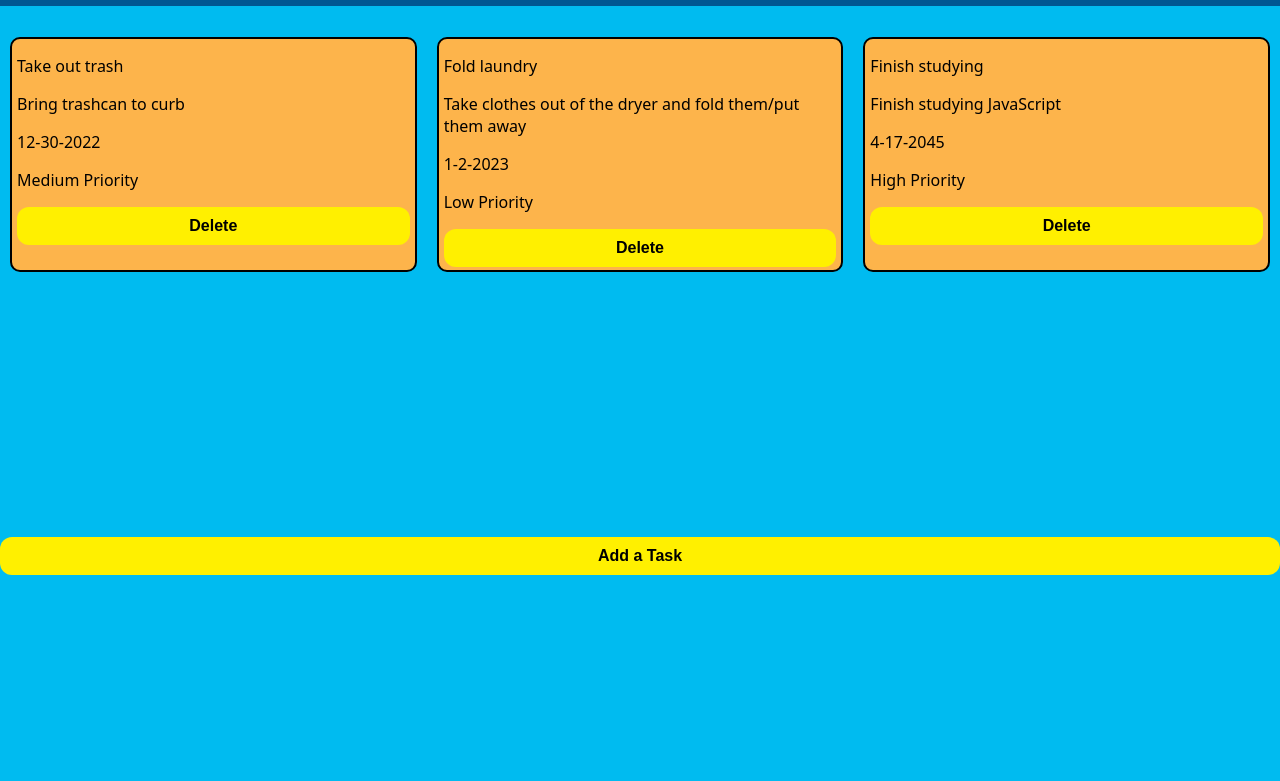
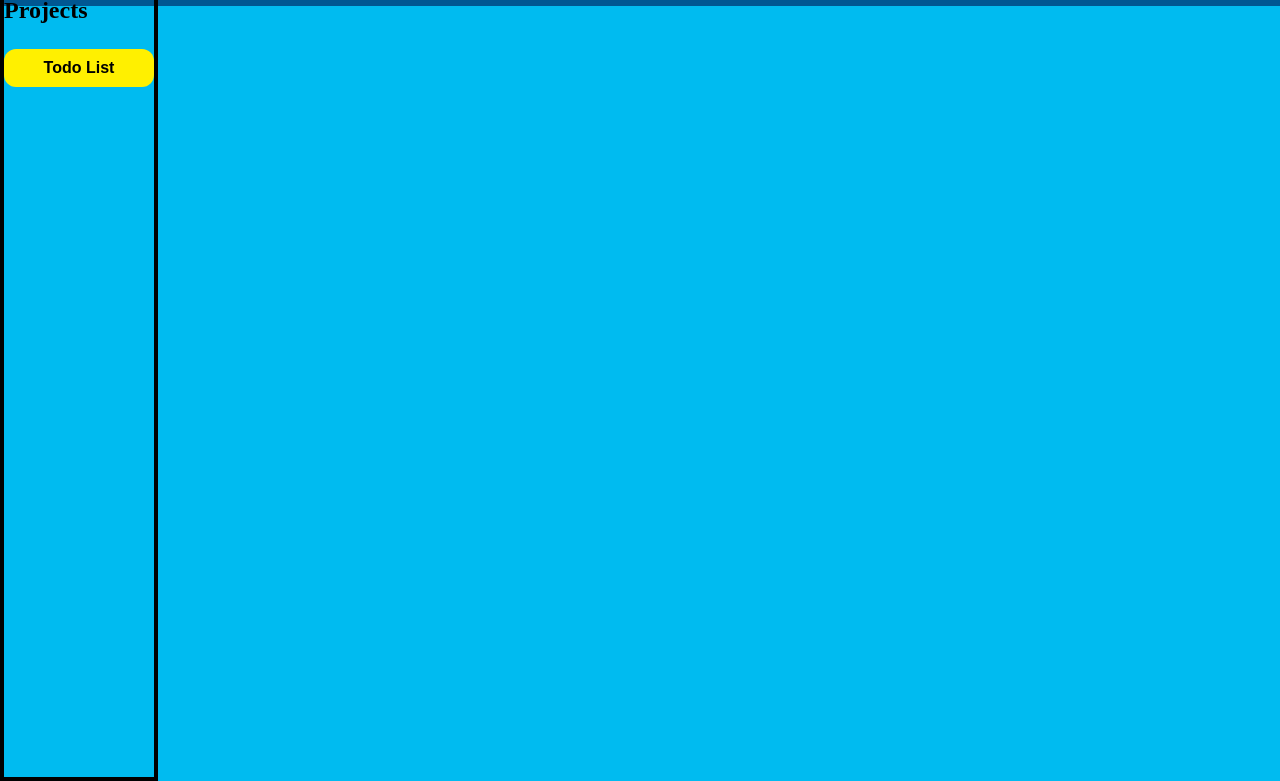
Before and after one commit to Cragt/to-do-list, a website built with webpack: page dist/index.html in a window 1280 px wide. Shown: the part 67-848 px from the top of the page. Before the commit the page ends 800 px from the top, so only its background shows below. Built offline with nearby package versions, Linux system fonts and the light colour scheme.

Commit message:
Delete most old myLibrary code. Add Project class constructor and render tasks in DOM.

```diff
--- a/src/index.js
+++ b/src/index.js
@@ -1,23 +1,12 @@
 import "./style.css";
-const modal = document.getElementById("myModal");
-const btn = document.getElementById("new-task");
-const modalBtn = document.getElementById("modal-btn");
-const title = document.getElementById("title");
-const description = document.getElementById("description");
-const dueDate = document.getElementById("due-date");
-const priority = document.getElementById("priority");
-const span = document.getElementsByClassName("close");
-const cards = document.getElementById("cards");
-
+const tasks = document.getElementById("tasks");
 let myTaskList = [];
 
-// Task Constructor
-class Task {
-  constructor(title, description, due, priority) {
-    (this.title = title),
-      (this.description = description),
-      (this.due = due),
-      (this.priority = priority);
+// Project Constructor
+
+class Project {
+  constructor(id, projectName, task) {
+    (this.id = id), (this.projectName = projectName), (this.task = task);
   }
   addTask() {
     return addTaskToTaskList(this);
@@ -29,91 +18,47 @@ const addTaskToTaskList = function (task) {
   myTaskList.push(task);
 };
 
-// Placeholder Tasks
-const task1 = new Task(
-  "Take out trash",
-  "Bring trashcan to curb",
-  "12-30-2022",
-  "Medium Priority"
-);
-const task2 = new Task(
-  "Fold laundry",
-  "Take clothes out of the dryer and fold them/put them away",
-  "1-2-2023",
-  "Low Priority"
-);
-const task3 = new Task(
-  "Finish studying",
-  "Finish studying JavaScript",
-  "4-17-2045",
-  "High Priority"
-);
+const project1 = new Project("0", "Todo List", [
+  "Finish Javascript",
+  "Complete delete button function",
+  "2-1-1993",
+  "High Priority",
+]);
+project1.addTask();
 
-task1.addTask();
-task2.addTask();
-task3.addTask();
+const selectSidebar = document.getElementById("projects");
+const project1Button = document.createElement("button");
+project1Button.textContent = project1.projectName;
+selectSidebar.appendChild(project1Button);
+
+project1Button.addEventListener("click", function (event) {
+  event.preventDefault();
+  createCard(myTaskList);
+  console.log(myTaskList);
+});
+
+console.log(project1.task[2]);
 
 // Creates tasks for each card in the DOM
-let createCard = function () {
-  cards.innerHTML = "";
-  myTaskList.forEach((task, index) => {
-    let html = `<div class="card"><p>${task.title}</p><p>${task.description}</p><p>${task.due}</p><p>${task.priority}</p><button class="remove-btn" data-index="${index}">Delete</button></div>`;
-    cards.innerHTML += html;
+let createCard = function (project) {
+  tasks.innerHTML = "";
+  project.forEach((task, index) => {
+    let html = `<div class="cards"><div class="card"><p>${task.task[0]}</p><p>${task.task[1]}</p><p>${task.task[2]}</p><p>${task.task[3]}</p><button class="remove-btn" data-index="${index}">Delete</button></div></div>`;
+    tasks.innerHTML += html;
   });
 
   // Adds event listeners to delete buttons
-  const deleteButtons = document.querySelectorAll(".remove-btn");
-  deleteButtons.forEach((button) => {
-    button.addEventListener("click", () => {
-      const index = button.dataset.index;
-      deleteCard(index);
-    });
-  });
+  //   const deleteButtons = document.querySelectorAll(".remove-btn");
+  //   deleteButtons.forEach((button) => {
+  //     button.addEventListener("click", () => {
+  //       const index = button.dataset.index;
+  //       deleteCard(index);
+  //     });
+  //   });
+  // };
+
+  // function deleteCard(index) {
+  //   myTaskList.splice(index, 1);
+  //   createCard(myTaskList);
+  console.log(myTaskList);
 };
-
-function deleteCard(index) {
-  myTaskList.splice(index, 1);
-  createCard();
-  console.log(myTaskList);
-}
-
-// Checks the array for already registered tasks
-function alreadyInTaskList(title) {
-  return myTaskList.some(function (el) {
-    return el.title === title;
-  });
-}
-
-// Functions for modal window
-btn.onclick = function () {
-  modal.style.display = "block";
-};
-
-span.onclick = function () {
-  modal.style.display = "none";
-};
-
-window.onclick = function (event) {
-  if (event.target === modal) {
-    modal.style.display = "none";
-  }
-};
-
-// Bring up modal window with Add a Task form
-modalBtn.addEventListener("click", function (event) {
-  event.preventDefault();
-  const task = new Task(
-    title.value,
-    description.value,
-    dueDate.value,
-    priority.value
-  );
-  modal.style.display = "none";
-  if (alreadyInTaskList(title.value)) {
-    return alert("Sorry, it looks like this task is already in your Task List");
-  }
-  task.addTask();
-  createCard();
-});
-
-createCard();
--- a/src/style.css
+++ b/src/style.css
@@ -16,13 +16,15 @@ body {
   padding-bottom: 15px;
 }
 
-#cards {
+.cards {
+  /* border: black solid 2px; */
+  margin-left: 150px;
   display: grid;
   grid-template-columns: repeat(auto-fit, minmax(150px, 1fr));
   grid-template-rows: repeat(2, 1fr);
 }
 
-#cards > div {
+.cards > div {
   font-family: ui-sans-serif, system-ui, -apple-system, system-ui, "Segoe UI",
     Roboto, "Helvetica Neue", Arial, "Noto Sans", sans-serif,
     "Apple Color Emoji", "Segoe UI Emoji", "Segoe UI Symbol", "Noto Color Emoji";
@@ -111,5 +113,22 @@ button:disabled {
   cursor: not-allowed;
 }
 
-button#newBook {
+#projects {
+  height: 100%;
+  width: 150px;
+  position: absolute;
+  float: left;
+  left: 0;
+  top: 0;
+  padding-top: 40px;
+  /* background-color: lightblue; */
+  border: black solid 4px;
 }
+
+#projects button {
+  margin-top: 5px;
+}
+
+.tasks {
+  margin-left: 150px;
+}
```
Also changed, not shown: dist/index.html, dist/main.js.
